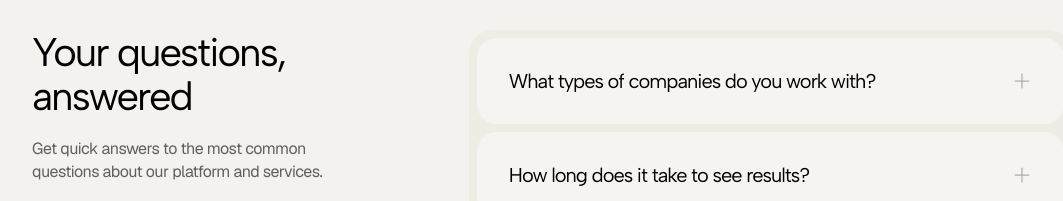
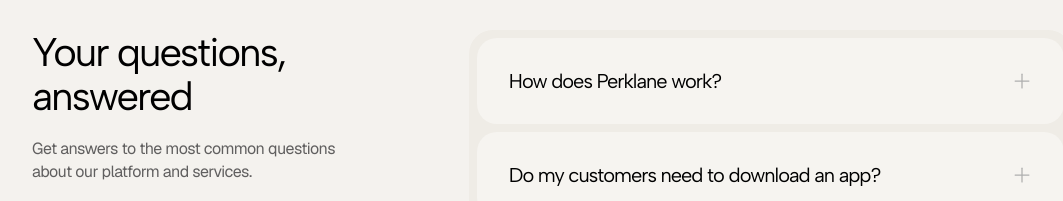
Before and after one commit to aliu5454/perklane, a Next.js app: page / in a window 1280 px wide. Shown: the part 2565-2766 px from the top of the page, without its empty margins (88-1151 px from the left). Built offline with nearby package versions, Linux system fonts and the light colour scheme.

Commit message:
FAQ changes

```diff
--- a/src/components/Faqs.tsx
+++ b/src/components/Faqs.tsx
@@ -12,29 +12,54 @@
 
 const faqs: FAQ[] = [
     {
-        question: "What types of companies do you work with?",
+        question: "How does Perklane work?",
         answer:
-            "We partner with startups, small businesses, and growing teams across industries. Whether you're in tech, retail, or services, our solutions adapt to your needs.",
+            "Perklane lets customers scan a QR code, instantly add your branded loyalty card to Apple or Google Wallet, and automatically collect stamps or rewards with every purchase—no apps, no plastic cards.",
     },
     {
-        question: "How long does it take to see results?",
+        question: "Do my customers need to download an app?",
         answer:
-            "Most clients begin noticing improvements within the first few weeks. For deeper operational changes, we typically see lasting impact within 2 to 3 months.",
+            "No. Customers simply scan a QR code and their loyalty card appears directly in their phone's native wallet.",
     },
     {
-        question: "Can Grovia integrate with our existing tools?",
+        question: "How are rewards tracked?",
         answer:
-            "Yes. Grovia is built to work with a wide range of platforms including Slack, Notion, Google Workspace, and more.",
+            "Every visit or purchase is logged instantly and securely. No manual tracking, no paper cards—Perklane syncs with your checkout flow.",
     },
     {
-        question: "Do you offer one-time consultations or ongoing support?",
+        question: "Does Perklane integrate with my POS system?",
         answer:
-            "Both. You can engage us for one-time strategy sessions or ongoing advisory support depending on your goals and team needs.",
+            "Yes. Perklane works alongside most modern POS systems. Even if your POS isn't directly integrated, you can still log visits via QR scan in seconds.",
     },
     {
-        question: "What does onboarding look like?",
+        question: "How long does it take to get started?",
         answer:
-            "Our onboarding process is simple and collaborative. We start with a kickoff session, align on goals, and provide a tailored roadmap to guide the next steps.",
+            "You can launch in minutes. Just customize your card, display your QR code, and start rewarding customers right away.",
+    },
+    {
+        question: "Is it secure?",
+        answer:
+            "Absolutely. Perklane uses the same wallet infrastructure as Apple Pay and Google Wallet, ensuring bank-level encryption and data privacy.",
+    },
+    {
+        question: "How much does it cost?",
+        answer:
+            "Perklane is designed for small and medium businesses with flexible, affordable plans that scale with you. No hidden fees.",
+    },
+    {
+        question: "Can I customize the loyalty program?",
+        answer:
+            "Yes. You decide the reward structure (e.g., \"Buy 5, get 1 free\"), branding, and promotions. Your card looks and feels like part of your business.",
+    },
+    {
+        question: "What kind of insights will I get?",
+        answer:
+            "You'll see new vs. returning customers, redemption rates, and campaign performance, so you can double down on what works.",
+    },
+    {
+        question: "What happens if a customer changes their phone?",
+        answer:
+            "No problem—the loyalty card is tied to their wallet account. If they switch devices, their rewards come with them.",
     },
 ];
 
@@ -57,7 +82,7 @@
                         <div className="flex flex-col items-start gap-5 w-full xl:w-[343px] max-w-[600px] flex-none">
                             <h2 className="section-heading">Your questions, answered</h2>
                             <p>
-                                Get quick answers to the most common questions about our
+                                Get answers to the most common questions about our
                                 platform and services.
                             </p>
                             <Button label="Contact us"/>
@@ -69,7 +94,7 @@
                                 return (
                                     <div
                                         key={index}
-                                        className="faq-item"
+                                        className="faq-item cursor-pointer transition-all duration-300 ease-in-out"
                                         style={{
                                             boxShadow: isOpen ? "#00000026 5px 8px 15px 0" : "",
                                         }}
@@ -81,7 +106,7 @@
                                             </h3>
                                             <div className="shrink-0">
                                                 <div
-                                                    className={`w-5 h-5 text-[#aeaeae] transition-transform duration-500 ${
+                                                    className={`w-5 h-5 text-[#aeaeae] transition-transform duration-300 ease-in-out ${
                                                         isOpen ? "rotate-225" : ""
                                                     }`}
                                                 >
@@ -89,9 +114,15 @@
                                                 </div>
                                             </div>
                                         </div>
-                                        {isOpen && (
-                                            <p className="mt-4 text-gray-600">{faq.answer}</p>
-                                        )}
+                                        <div
+                                            className={`overflow-hidden transition-all duration-300 ease-in-out ${
+                                                isOpen ? "max-h-96 opacity-100" : "max-h-0 opacity-0"
+                                            }`}
+                                        >
+                                            <p className="mt-4 text-gray-600 transform transition-all duration-300 ease-in-out">
+                                                {faq.answer}
+                                            </p>
+                                        </div>
                                     </div>
                                 );
                             })}
```
